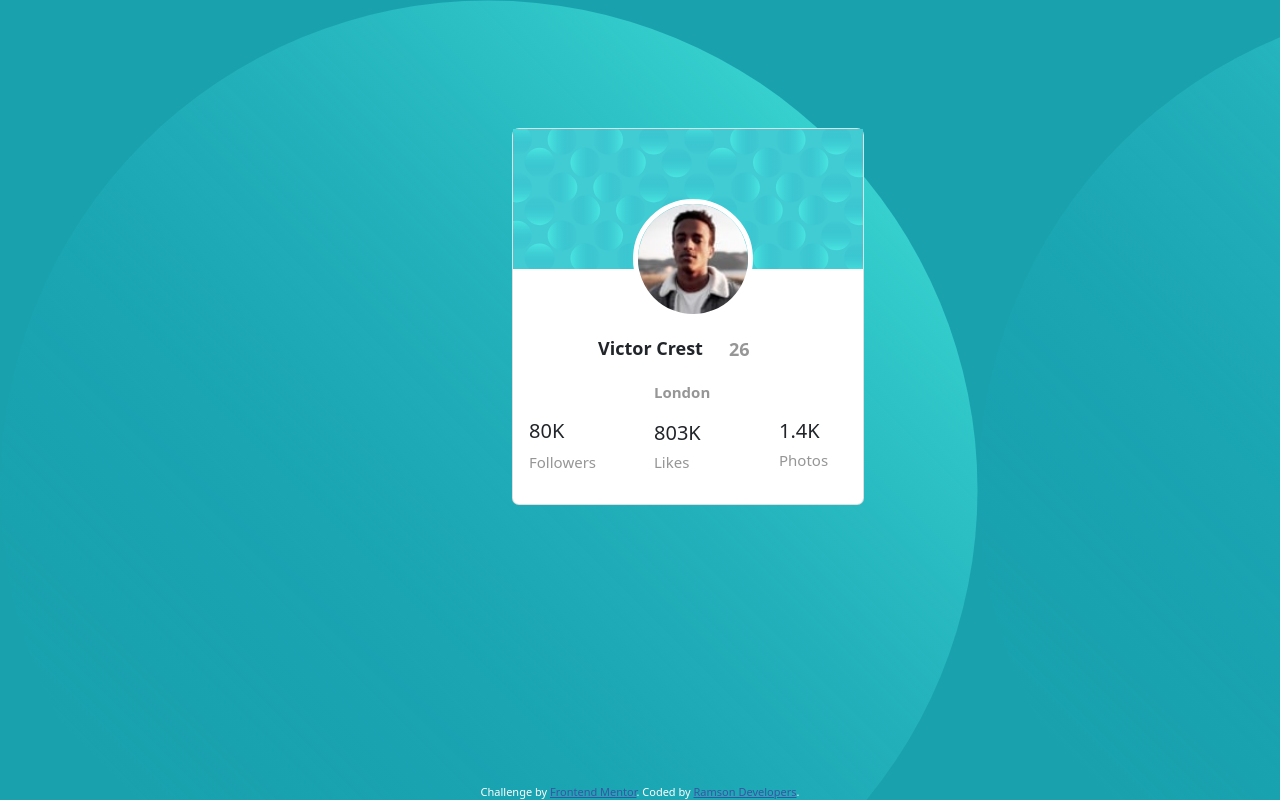
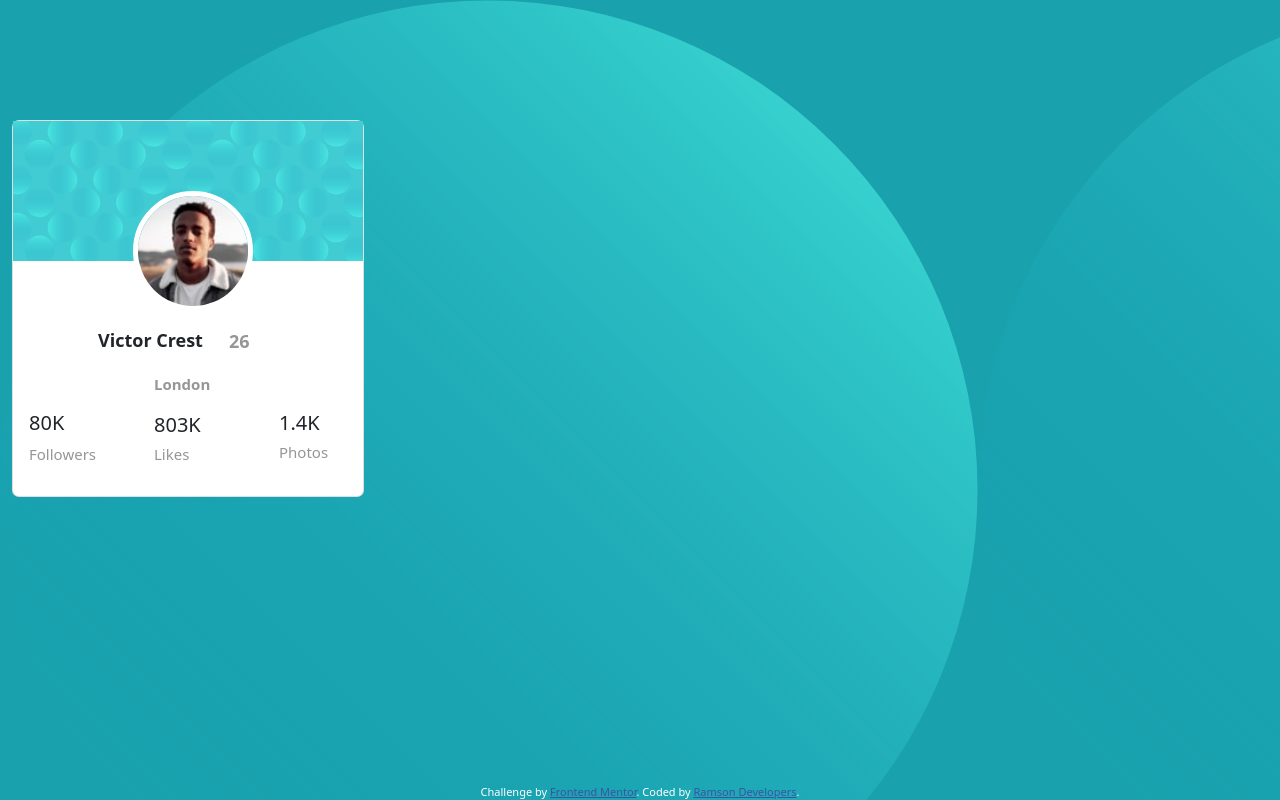
Before and after one commit to ayushaher118/Profile-Card-HTML-CSS-, a plain HTML site: page index.html in a window 1280 px wide. Drawn offline with nearby package versions, Linux system fonts and the light colour scheme.

Commit message:
Update index.css

```diff
--- a/index.css
+++ b/index.css
@@ -16,10 +16,19 @@ body{
     margin-top: -20%;
 }
 
+@media only screen and (min-width: 1440px){
 .profile-Card{
     margin-top: 10%;
     margin-left: 40%;
 }
+}
+
+@media only screen and (min-width: 375px){
+    .profile-Card{
+        margin-top: 120px;
+        margin-left: 12px;
+    }
+    }
 .name{
     font-size: 18px;
     font-weight: 700;
```
